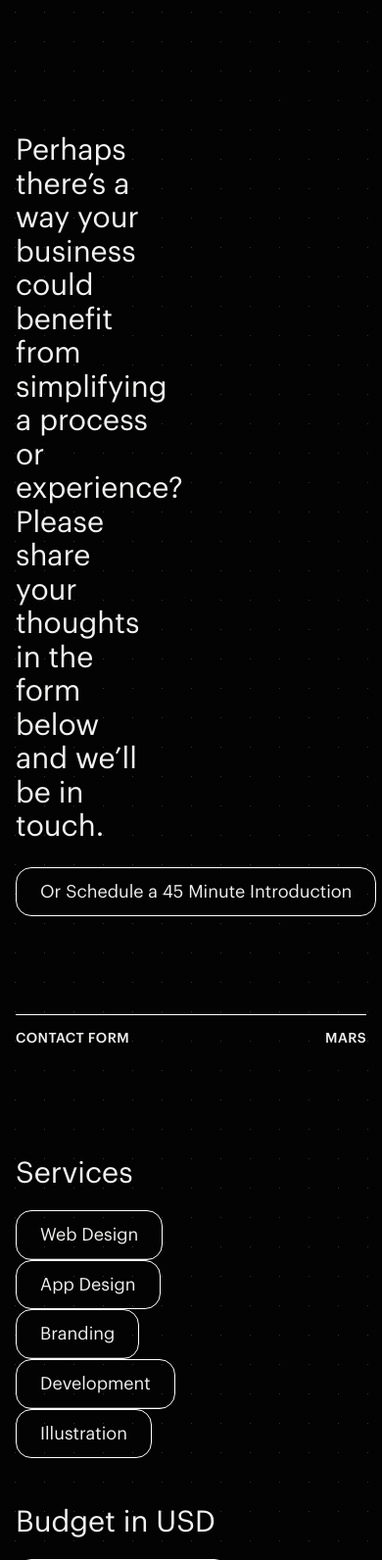
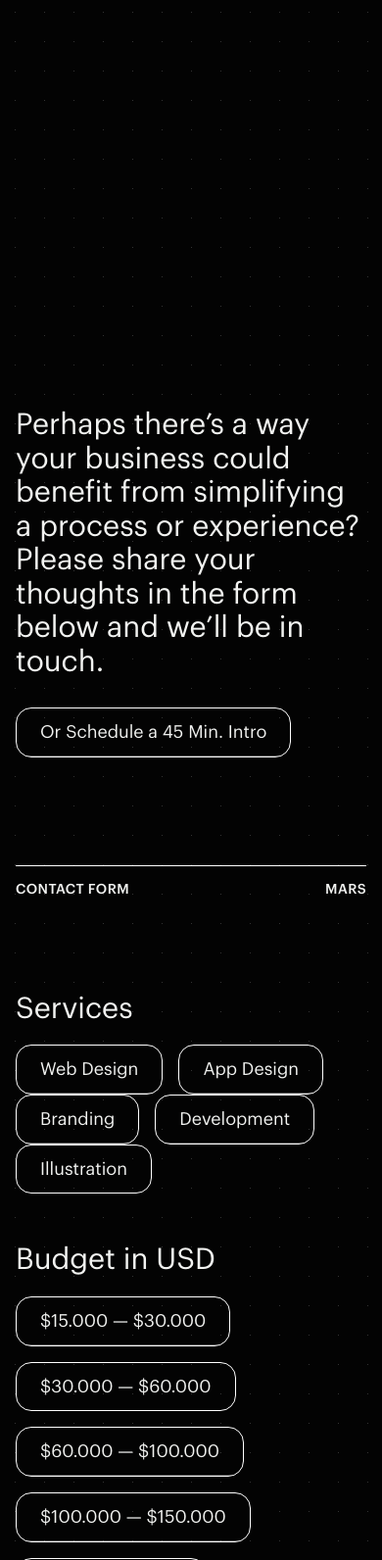
Before and after one commit to mard-one/moonsight, a Gatsby site: page /contact in a window 390 px wide. Shown: the part 408-2000 px from the top of the page at 98% size. Built offline with nearby package versions, Linux system fonts and the light colour scheme; Gatsby itself is replaced by a stand-in of ours; a web font is replaced by a local one.

Commit message:
Contact page responsiveness done

```diff
--- a/src/components/nav.js
+++ b/src/components/nav.js
@@ -20,7 +20,7 @@ const NavBar = styled.nav`
   justify-content: space-between;
   align-items: center;
   border-bottom: 1px solid rgba(255, 255, 255, 0.37);
-  padding: 2rem 0;
+  padding: 55px 0;
   ${props => props.theme.breakpoints.down("sm")} {
     border-bottom: none;
   }
--- a/src/pages/career.js
+++ b/src/pages/career.js
@@ -55,7 +55,6 @@ const Career = () => {
       <HeaderText overline="Careers/Opportunities">
         Doing your job well and want to be paid the same way?{" "}
       </HeaderText>
-      <header style={{ marginBottom: 700 }}></header>
       <Margin as="section" txs={700} bxs={100} tsm={700} bsm={400}>
         <Grid container>
           <Grid item xs={12} sm={7}>
--- a/src/pages/contact.js
+++ b/src/pages/contact.js
@@ -3,43 +3,50 @@ import Layout from "../layout"
 import HeaderText from "../components/headerText"
 import Button from "../components/button"
 import Divider from "../components/divider"
-import { Typography } from "@material-ui/core"
+import { Grid, Typography } from "@material-ui/core"
+import Margin from "../components/margin"
 
 const Contact = () => {
   return (
-    <Layout>
-      <header style={{ marginTop: "136px", marginBottom: "100px" }}>
-        <HeaderText overline="CONTACT US" style={{ marginBottom: "150px" }}>
+    <Layout isCtaVisible={false}>
+      <HeaderText overline="CONTACT US">
         Interested in working with us? We’d love to hear from you.
       </HeaderText>
-        <Typography variant="h3" style={{ width: "40%", marginBottom: "24px" }}>
-          Perhaps there’s a way your business could benefit from simplifying a
-          process or experience? Please share your thoughts in the form below
-          and we’ll be in touch.
+      <Margin as="section" txs={500} bxs={110} tsm={150} bsm={100}>
+        <Grid container>
+          <Grid item xs={12} sm={8}>
+            <Typography variant="h3">
+              Perhaps there’s a way your business could benefit from simplifying
+              a process or experience? Please share your thoughts in the form
+              below and we’ll be in touch.
             </Typography>
-        <Button>Or Schedule a 45 Minute Introduction</Button>
-      </header>
-      <section style={{ marginBottom: "300px" }}>
-        <Divider
-          leftText="Contact Form"
-          middleText=""
-          rightText="Mars"
-          style={{ marginBottom: "96px" }}
-        />
-        <Typography variant="h3" style={{ marginBottom: "20px" }}>
-          Services
-        </Typography>
-        <div style={{ width: "70%", marginBottom: "48px" }}>
+            <Margin bxs={30} bsm={24} />
+            <Button>Or Schedule a 45 Min. Intro</Button>
+          </Grid>
+        </Grid>
+      </Margin>
+      <Margin as="section" bxs={60} bsm={300}>
+        <Divider leftText="Contact Form" middleText="" rightText="Mars" />
+        <Margin bxs={80} bsm={96} />
+        <Grid container>
+          <Grid item xs={12} sm={8}>
+            <Typography variant="h3">Services</Typography>
+            <Margin bxs={20} bsm={20} />
+            <div>
               <Button style={{ marginRight: "16px" }}>Web Design</Button>
               <Button style={{ marginRight: "16px" }}>App Design</Button>
               <Button style={{ marginRight: "16px" }}>Branding</Button>
               <Button style={{ marginRight: "16px" }}>Development</Button>
               <Button style={{ marginRight: "16px" }}>Illustration</Button>
             </div>
-        <Typography variant="h3" style={{ marginBottom: "20px" }}>
-          Budget in USD
-        </Typography>
-        <div style={{ width: "60%", marginBottom: "70px" }}>
+          </Grid>
+        </Grid>
+        <Margin bxs={50} bsm={48} />
+        <Grid container>
+          <Grid item xs={12} sm={8}>
+            <Typography variant="h3">Budget in USD</Typography>
+            <Margin bxs={20} bsm={20} />
+            <div>
               <Button style={{ marginRight: "16px", marginBottom: "16px" }}>
                 $15.000 — $30.000{" "}
               </Button>
@@ -56,7 +63,12 @@ const Contact = () => {
                 $150.000 and up{" "}
               </Button>
             </div>
-        <form style={{ width: "50%" }}>
+          </Grid>
+        </Grid>
+        <Margin bxs={70} bsm={70} />
+        <Grid container>
+          <Grid item xs={12} sm={6}>
+            <form>
               <input
                 type="text"
                 placeholder="Your Name"
@@ -103,13 +115,19 @@ const Contact = () => {
                 ></textarea>
                 <span>Need NDA first? E-mail us at hello@moonsight.com</span>
               </div>
+              <Margin bxs={30} bsm={56} />
               <Button
-            style={{ marginTop: "56px", width: "273px", borderRadius: "21px" }}
+                style={{
+                  width: "273px",
+                  borderRadius: "21px",
+                }}
               >
                 Send
               </Button>
             </form>
-      </section>
+          </Grid>
+        </Grid>
+      </Margin>
     </Layout>
   )
 }
```
Lines whose indentation alone changed are shown as unchanged.
